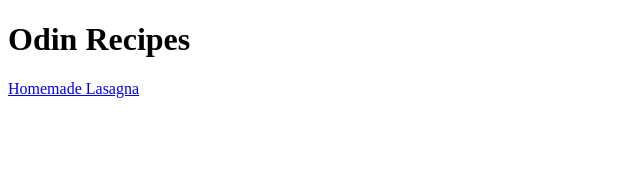
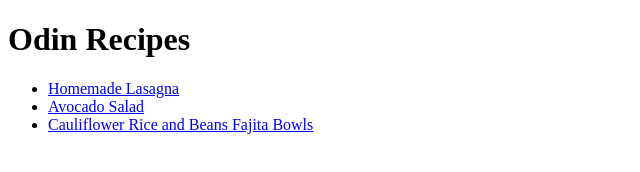
Before and after one commit to JayeshSethi/odin-recipes, a plain HTML site: page index.html in a window 1280 px wide. Shown: the whole page, without its empty margins (0-640 px from the left). Drawn offline with Linux system fonts and the light colour scheme.

Commit message:
Final Changes made

```diff
--- a/index.html
+++ b/index.html
@@ -7,6 +7,11 @@
 </head>
 <body>
     <h1>Odin Recipes</h1>
-    <a href="./recipes/homemade-lasagna.html" target="_blank">Homemade Lasagna</a>
+
+    <ul>
+        <li><a href="./recipes/homemade-lasagna.html">Homemade Lasagna</a></li>
+        <li><a href="./recipes/avocado-salad.html">Avocado Salad</a></li>
+        <li><a href="./recipes/rice-and-bean-bowl.html">Cauliflower Rice and Beans Fajita Bowls</a></li>
+    </ul>
 </body>
 </html>
```
